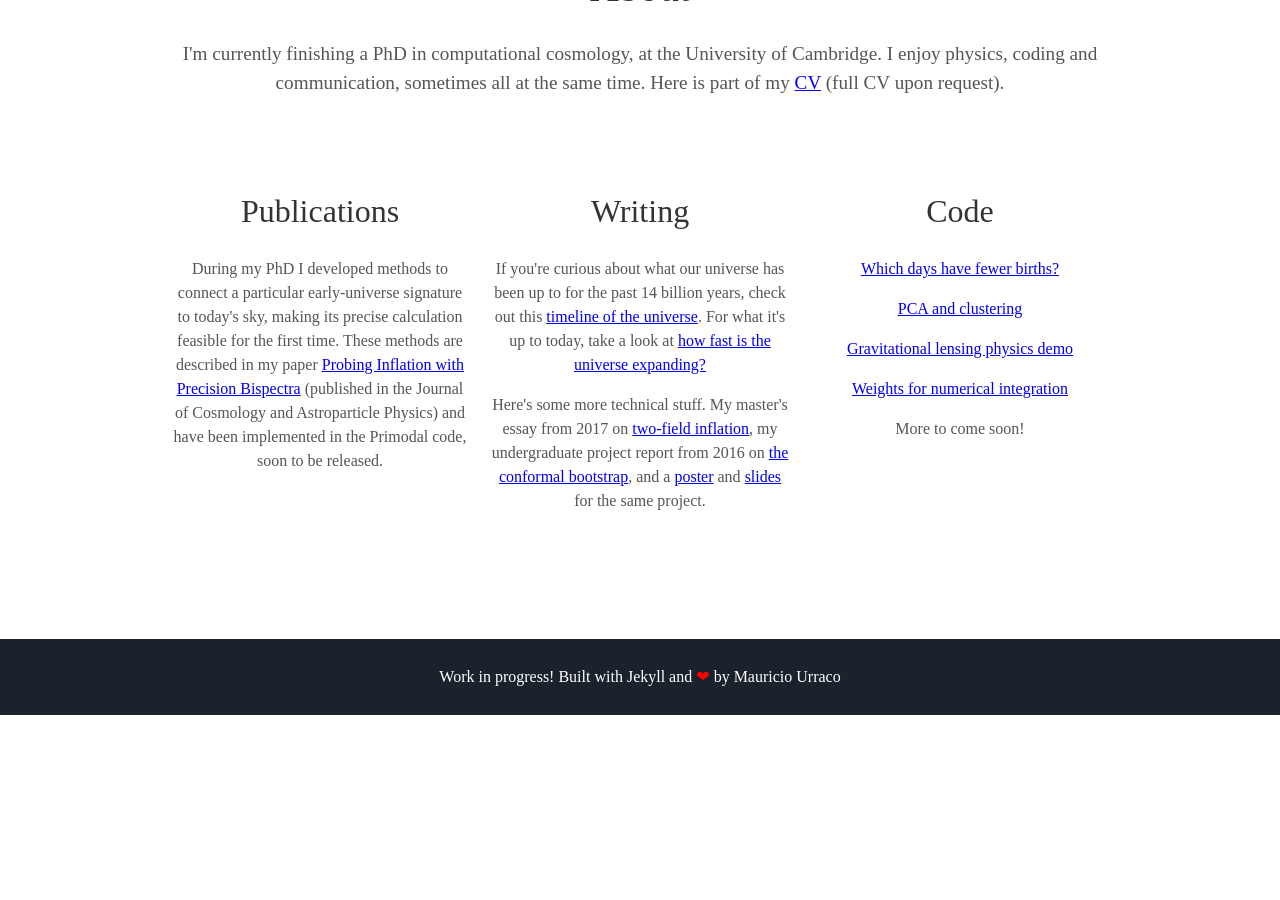
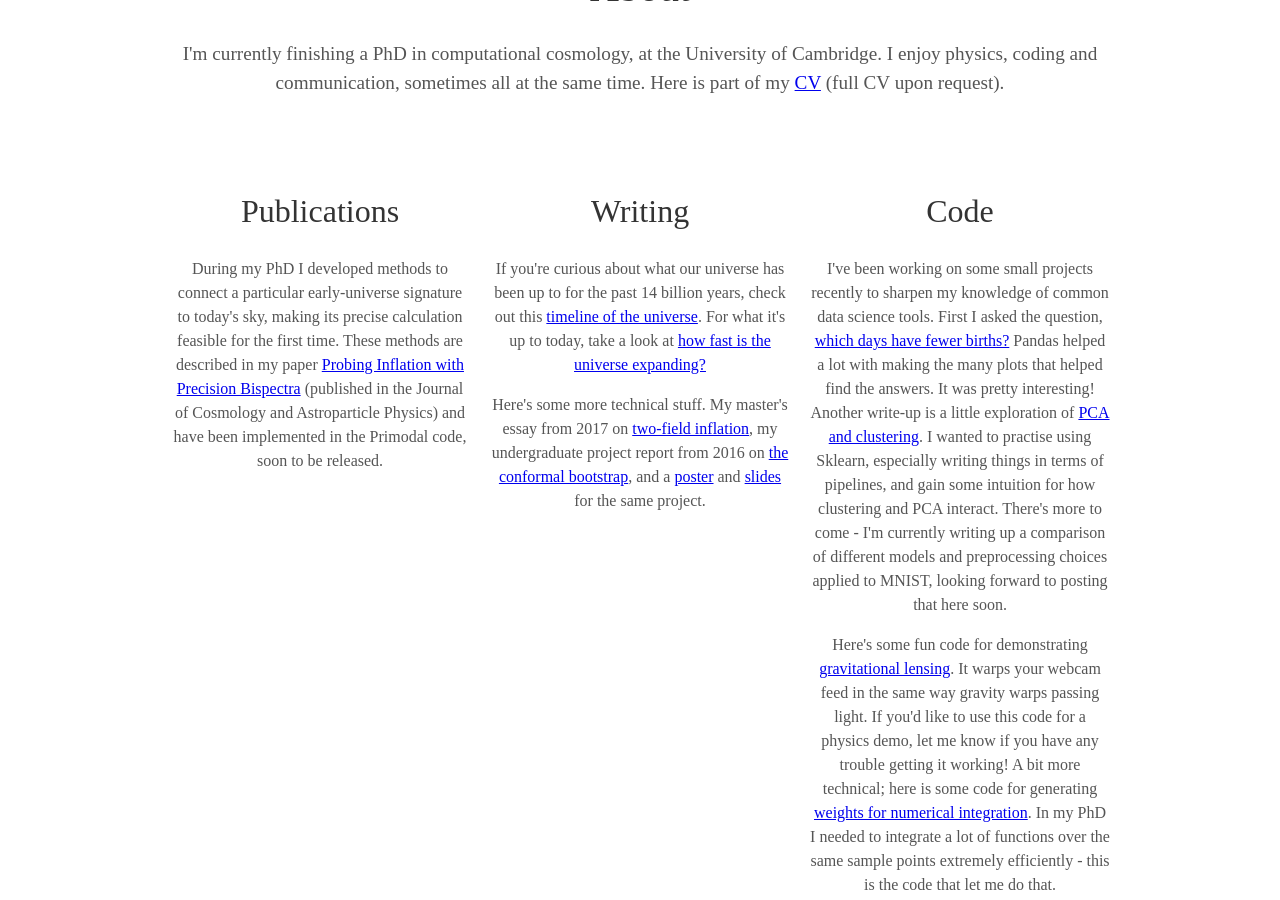
Before and after one commit to pc559/pc559.github.io, a Jekyll site: the page built from index.html, in a window 1280 px wide and 900 px high, scrolled down 1017 px. Built offline with Jekyll 4.4.1, drawn with Linux system fonts in a browser that asks for light colours; some web fonts are replaced; before the commit the page ends 1732 px from its top, so only the background shows below that.

Commit message:
Updated descriptions

```diff
--- a/_includes/about.html
+++ b/_includes/about.html
@@ -36,11 +36,29 @@
   </div>
   <div class="tech">
     <h2>Code</h2>
-    <p><a href="https://github.com/pc559/weekend_births_analysis/blob/main/ons_births_model.ipynb">Which days have fewer births?</a></p>
-    <p><a href="https://github.com/pc559/pca_losing_cluster/blob/main/pca_losing_cluster.ipynb">PCA and clustering</a></p>
-    <p><a href="https://github.com/pc559/thin-lens">Gravitational lensing physics demo</a></p>
-    <p><a href="https://github.com/pc559/arbitrary_points_integrator">Weights for numerical integration</a></p>
-    <p>More to come soon!</p>
+    <p>
+    I've been working on some small projects recently to sharpen my knowledge of common data science tools.
+    First I asked the question,
+    <a href="https://github.com/pc559/weekend_births_analysis/blob/main/ons_births_model.ipynb">which days have fewer births?</a>
+    Pandas helped a lot with making the many plots that helped find the answers. It was pretty interesting!
+    Another write-up is a little exploration of
+    <a href="https://github.com/pc559/pca_losing_cluster/blob/main/pca_losing_cluster.ipynb">PCA and clustering</a>.
+    I wanted to practise using Sklearn, especially writing things in terms of pipelines,
+    and gain some intuition for how clustering and PCA interact.
+    There's more to come - I'm currently writing up a comparison of different models and preprocessing choices
+    applied to MNIST, looking forward to posting that here soon.
+    </p>
+    <p>
+    Here's some fun code for demonstrating
+    <a href="https://github.com/pc559/thin-lens">gravitational lensing</a>.
+    It warps your webcam feed in the same way gravity warps passing light.
+    If you'd like to use this code for a physics demo, let me know if you have any trouble
+    getting it working!
+    A bit more technical; here is some code for generating
+    <a href="https://github.com/pc559/arbitrary_points_integrator">weights for numerical integration</a>.
+    In my PhD I needed to integrate a lot of functions over the same sample points extremely
+    efficiently - this is the code that let me do that.
+    </p>
     <!--<p><a href="temp">Plotting route data (gpx)</a></p>
     <p><a href="temp">Dungeons and Dragons</a></p>-->
   </div>
```
